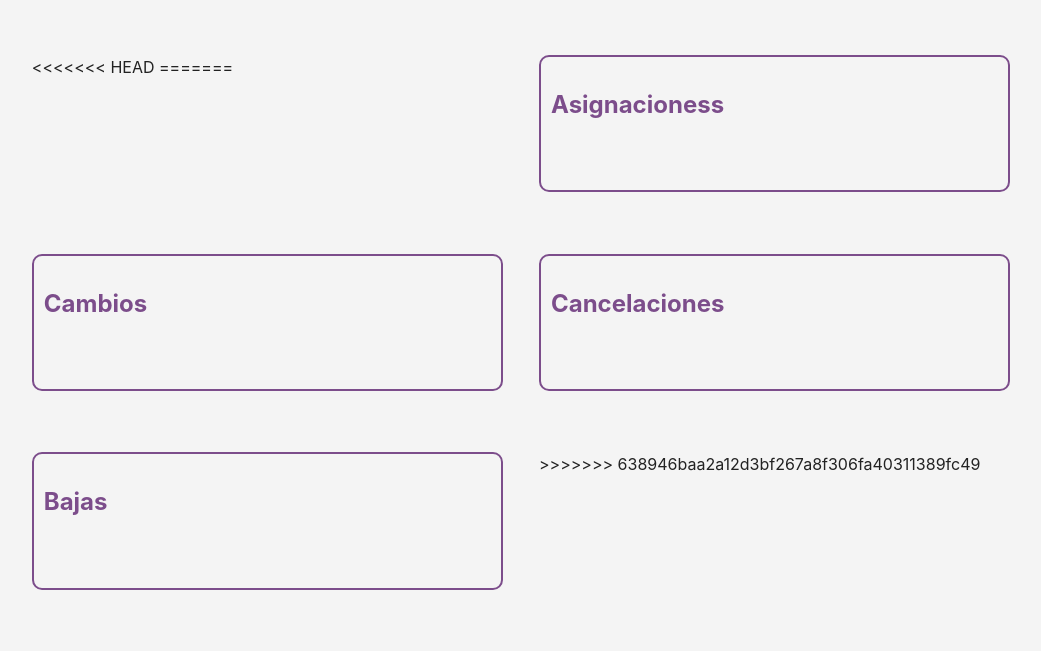
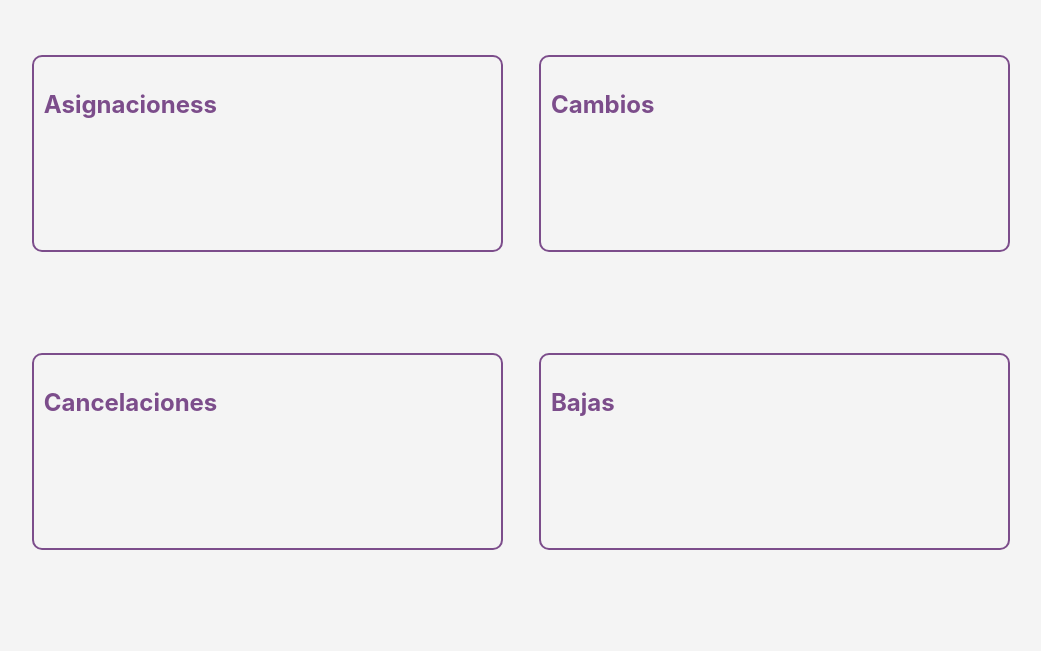
Before and after one commit to DominicTwo/AsignacionEquipos, a PHP site: page /sistemas_view/index.php in a window 1280 px wide. Shown: the part 84-735 px from the top of the page, without its empty margins (106-1147 px from the left). Run offline with PHP 8.4, Linux system fonts and the light colour scheme.

Commit message:
Cambio error

```diff
--- a/sistemas_view/index.php
+++ b/sistemas_view/index.php
@@ -14,8 +14,7 @@
 <body>
      <main class="main-cards-sistemas">
         <section class="section-main">
-<<<<<<< HEAD
-=======
+
             <a href="ViewAsignaciones.php" class="link-cards">
                 <div class="card-content asignacion-card">
                 <h2 class="title-card title-asignaciones">Asignacioness</h2>
@@ -36,7 +35,6 @@
                 <h2 class="title-card">Bajas</h2>
                 </div>
             </a>
->>>>>>> 638946baa2a12d3bf267a8f306fa40311389fc49
 
         </section>
     </main>
```
